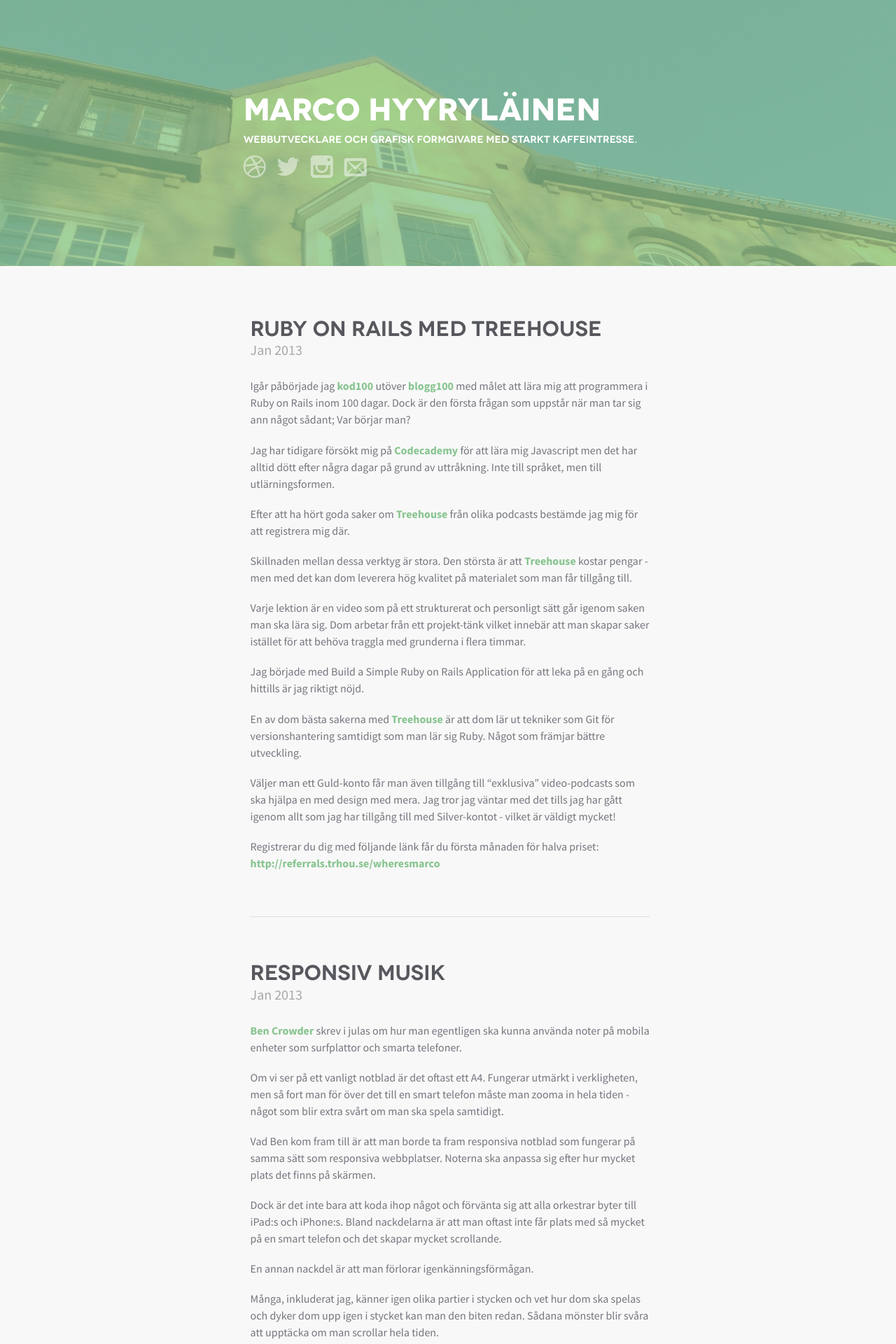
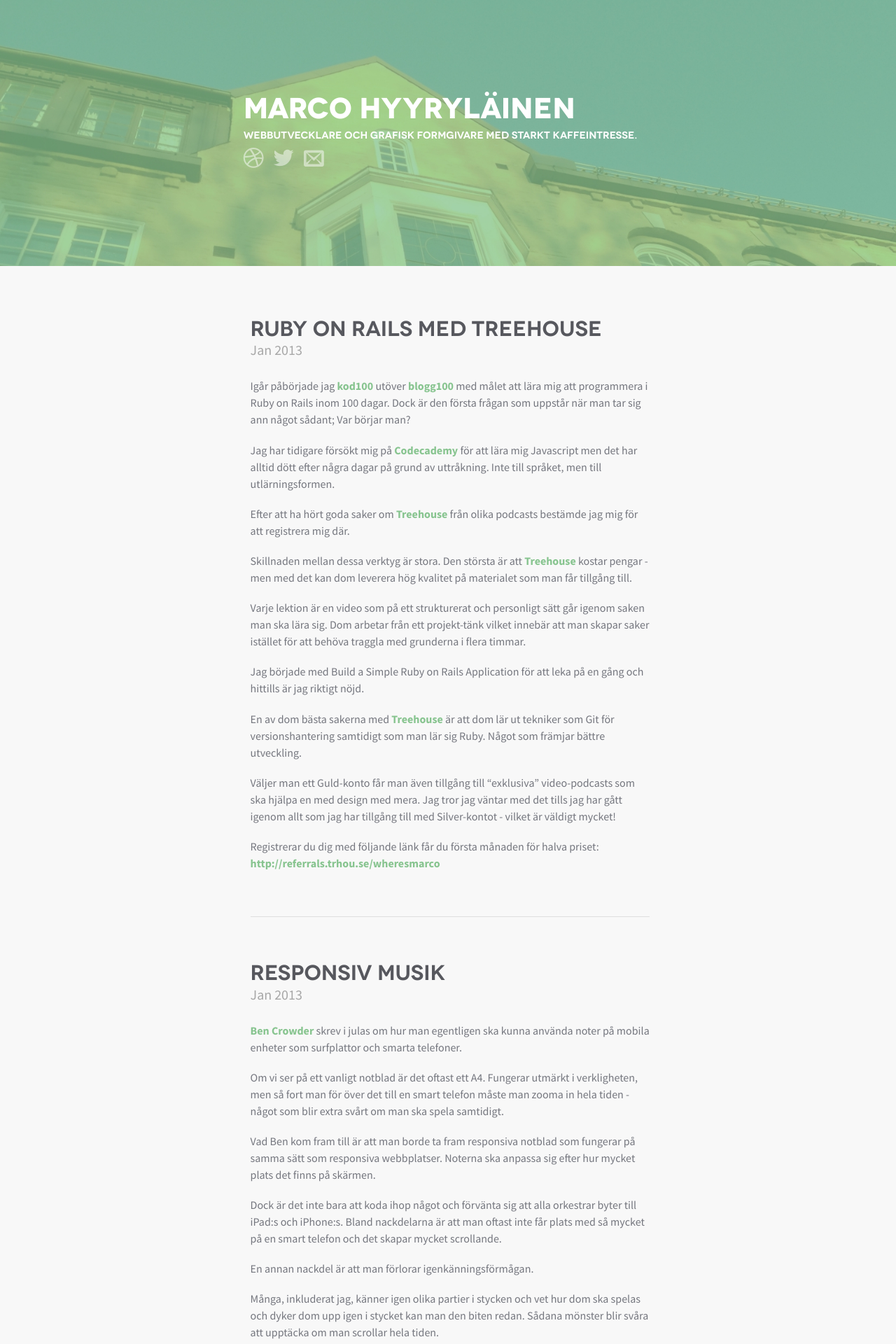
Before and after one commit to WheresMarco/WheresMarco, a Jekyll site: the page built from index.html, in a window 1280 px wide. Shown: the top 1920 px of the page at 70% size. Built offline with Jekyll 4.4.1, drawn with Linux system fonts in a browser that asks for light colours; nearby versions of some CDN libraries; Markdown is read by kramdown in place of the engine named in the settings; comment, search, counter and statistics services are not loaded.

Commit message:
Tight, tight, tight header

```diff
--- a/_layouts/layout.html
+++ b/_layouts/layout.html
@@ -23,10 +23,9 @@
 					<h3>Webbutvecklare och grafisk formgivare med starkt kaffeintresse.</h3>
 
 					<ul>
-						<li><a href="http://dribbble.com/wheresmarco" target="_blank"><div class="fs1" aria-hidden="true" data-icon="&quot;"></div></a></li>
-						<li><a href="http://twitter.com/wheresmarco" target="_blank"><div class="fs1" aria-hidden="true" data-icon="!"></div></a></li>
-						<li><a href="http://instagr.am/wheresmarco" target="_blank"><div class="fs1" aria-hidden="true" data-icon="$"></div></a></li>
-						<li><a href="mailto:marco@wheresmar.co"><div class="fs1" aria-hidden="true" data-icon="#"></div></a></li>
+						<li><a href="http://dribbble.com/wheresmarco" target="_blank"><div class="icon" aria-hidden="true" data-icon="&quot;"></div></a></li>
+						<li><a href="http://twitter.com/wheresmarco" target="_blank"><div class="icon" aria-hidden="true" data-icon="!"></div></a></li>
+						<li><a href="mailto:marco@wheresmar.co"><div class="icon" aria-hidden="true" data-icon="#"></div></a></li>
 					</ul>
 				</div>
 			</div>
--- a/style.css
+++ b/style.css
@@ -186,7 +186,7 @@ header {
       font-style: normal;
       font-family: "Novecentowide-Bold-webfont", sans-serif;
       color: #fff;
-      font-size: 2.8em;
+      font-size: 2.6em;
       margin-bottom: 0.25em;
       line-height: 1.2em;
       -webkit-transition: 0.2s ease-in-out; }
@@ -195,18 +195,19 @@ header {
       font-style: normal;
       font-family: "Novecentowide-DemiBold-webfont", sans-serif;
       font-size: 0.9em;
+      line-height: 1.5em;
       color: #FFF;
       display: block;
-      margin-top: -3px; }
+      margin: -0.5em 0; }
     header .info li {
       float: left;
-      font-size: 2em;
+      font-size: 1.8em;
       margin-right: 0.5em;
-      margin-top: 0.5em;
-      opacity: 0.5; }
-      header .info li a {
-        color: #fff; }
-        header .info li a:hover {
+      margin-top: 0.5em; }
+      header .info li a .icon {
+        color: #fff;
+        opacity: 0.5; }
+        header .info li a .icon:hover .icon {
           opacity: 1; }
 
 article {
```
